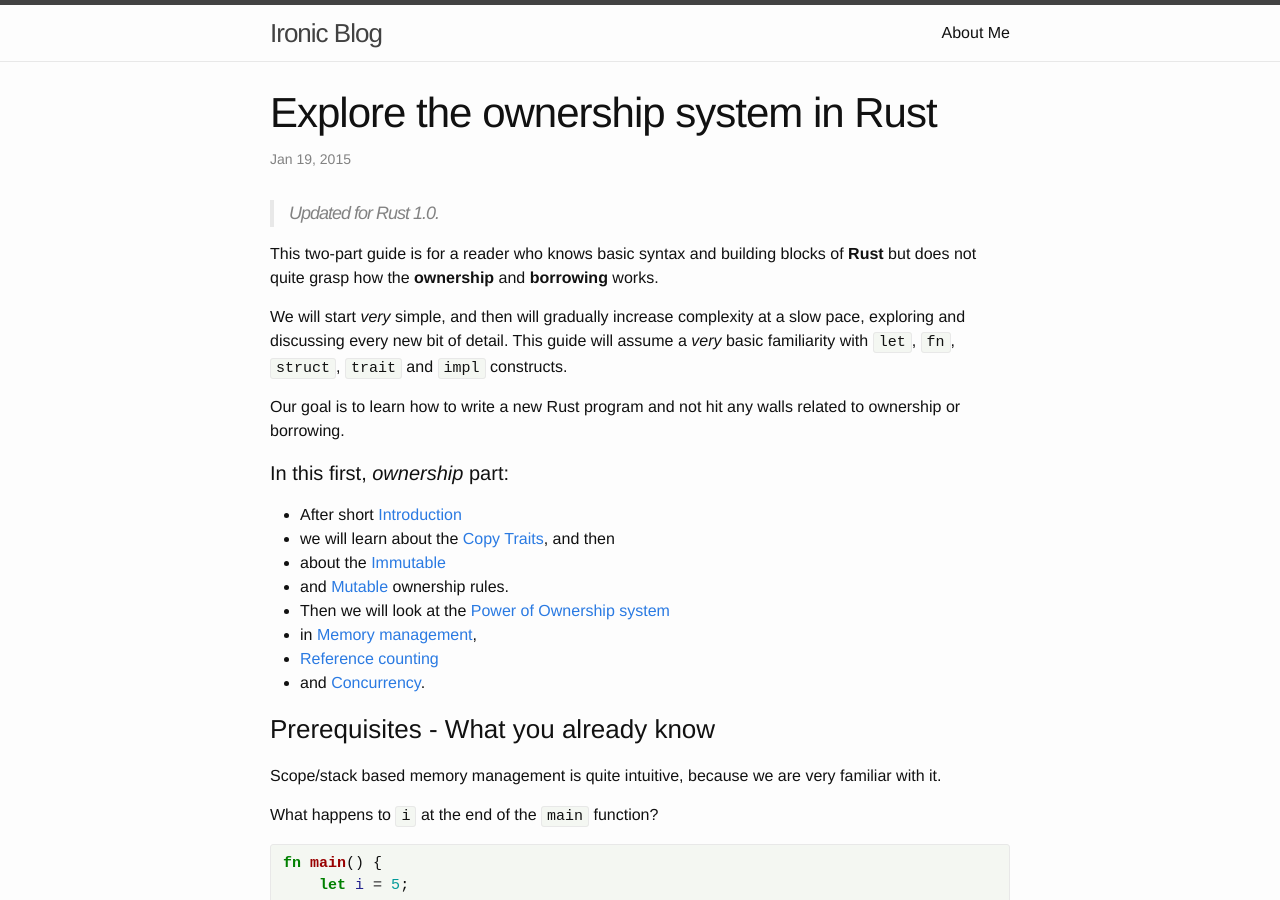
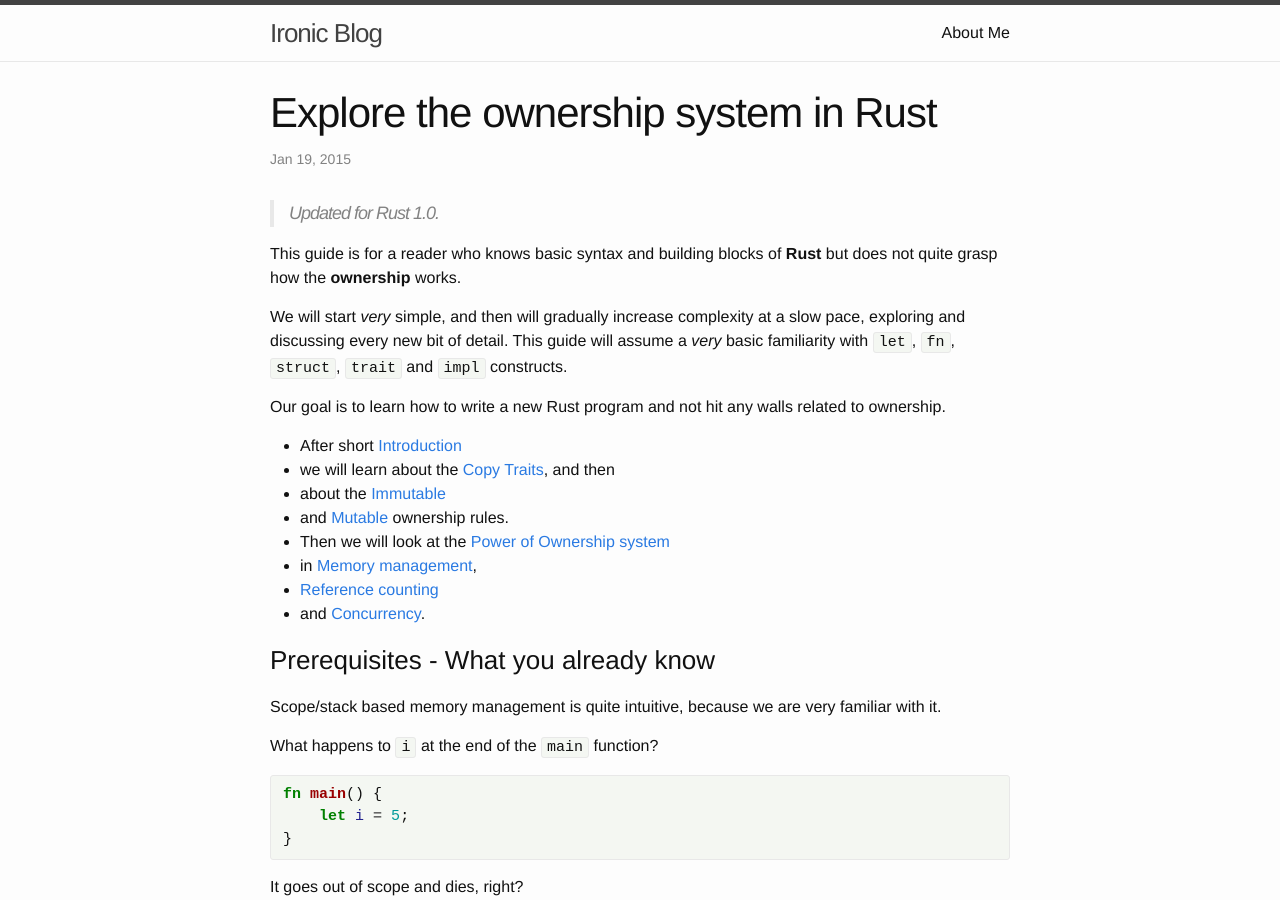
Before and after one commit to Nercury/Nercury.github.io, a Jekyll site: the page built from _posts/2015-01-19-ownership.markdown, in a window 1280 px wide and 900 px high. Built offline with Jekyll 4.4.1, drawn with Linux system fonts in a browser that asks for light colours; nearby versions of some CDN libraries; some of the changed text lies outside the part shown.

Commit message:
No post about borrowing - sorry.

```diff
--- a/_posts/2015-01-19-ownership.markdown
+++ b/_posts/2015-01-19-ownership.markdown
@@ -7,9 +7,9 @@
 
 > Updated for Rust 1.0.
 
-This two-part guide is for a reader who knows basic syntax and
+This guide is for a reader who knows basic syntax and
 building blocks of __Rust__ but does not quite grasp how the
-__ownership__ and __borrowing__ works.
+__ownership__ works.
 
 We will start _very_ simple, and then will gradually increase
 complexity at a slow pace, exploring and discussing every new bit
@@ -18,9 +18,7 @@
 `impl` constructs.
 
 Our goal is to learn how to write a new Rust program
-and not hit any walls related to ownership or borrowing.
-
-#### In this first, _ownership_ part:
+and not hit any walls related to ownership.
 
 - After short [Introduction](#prerequisites---what-you-already-know)
 - we will learn about the [Copy Traits](#copy-trait), and then
@@ -650,5 +648,6 @@
 
 But the other side was glossed over completely: the _borrowing system_.
 
-In the second part of this guide, we will learn why the borrowing
-is needed and how best to use it.
+Initially, I was planning to write a two-parter, with second part about
+the borrowing. But honestly, there are already many resources about it
+so I no longer feel like continuing. Sorry!
```
